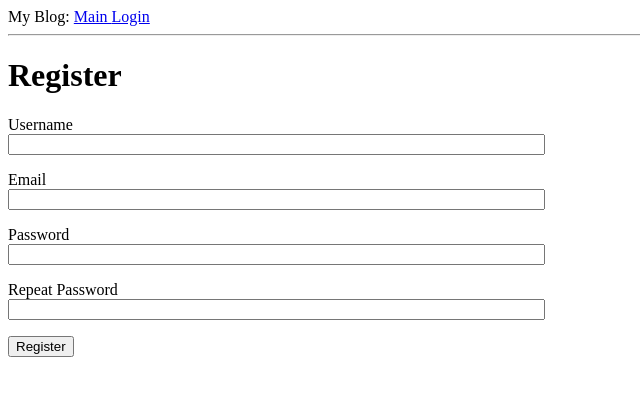
After one commit to Victorvs1967/mega-flask, a Flask app: page /register in a window 1280 px wide. The commit adds this page. Shown: the top 396 px of the page, without its empty margins (0-640 px from the left). Run offline with Flask 2, Linux system fonts and the light colour scheme.

Commit message:
add register

```diff
--- a/app/__init__.py
+++ b/app/__init__.py
@@ -2,11 +2,16 @@ from flask import Flask
 from config import Config
 from flask_sqlalchemy import SQLAlchemy
 from flask_migrate import Migrate
+from flask_login import LoginManager
 
 
 app = Flask(__name__)
 app.config.from_object(Config)
+
 db = SQLAlchemy(app)
 migrate = Migrate(app, db)
+login = LoginManager(app)
+login.login_view = 'login'
+
 
 from app import routes, models
--- a/app/forms.py
+++ b/app/forms.py
@@ -1,6 +1,8 @@
 from flask_wtf import FlaskForm
 from wtforms import StringField, PasswordField, BooleanField, SubmitField
-from wtforms.validators import DataRequired
+from wtforms.validators import DataRequired, Email, EqualTo, ValidationError
+
+from .models import User
 
 
 class LoginForm(FlaskForm):
@@ -9,3 +11,21 @@ class LoginForm(FlaskForm):
     password = PasswordField('Password', validators=[DataRequired()])
     remember_me = BooleanField('Remember Me')
     submit = SubmitField('Sign In')
+
+class RegistrationForm(FlaskForm):
+
+    username = StringField('Username', validators=[DataRequired()])
+    email = StringField('Email', validators=[DataRequired(), Email()])
+    password = PasswordField('Password', validators=[DataRequired()])
+    password2 = PasswordField('Repeat Password', validators=[DataRequired(), EqualTo('password')])
+    submit = SubmitField('Register')
+
+    def validate_username(self, username):
+        user = User.query.filter_by(username=username.data).first()
+        if user is not None:
+            raise ValidationError('Use a different username')
+
+    def validate_email(self, email):
+        user = User.query.filter_by(email=email.data).first()
+        if user is not None:
+            raise ValidationError('Use a different email address')
--- a/app/routes.py
+++ b/app/routes.py
@@ -1,14 +1,17 @@
-from flask import render_template, redirect, url_for, flash
+from flask import render_template, request, redirect, url_for, flash
+from flask_login import current_user, login_user, logout_user, login_required
+from werkzeug.urls import url_parse
 
-from app import app
-from .forms import LoginForm
+from app import app, db
+from .forms import LoginForm, RegistrationForm
+from .models import User
 
 
 @app.route('/')
 @app.route('/index')
+@login_required
 def index():
     title = 'Main Page'
-    user = { 'username': 'Victor'}
     posts = [
         {
             'author': {'username': 'John'},
@@ -27,13 +30,42 @@ def index():
             'body': 'I am the best developer!'
         }
     ]
-    return render_template('index.html', title=title, user=user, posts=posts)
+    return render_template('index.html', title=title, posts=posts)
 
 @app.route('/login', methods=['GET', 'POST'])
 def login():
+    if current_user.is_authenticated:
+        return redirect(url_for('index'))
     title = 'Sign In'
     form = LoginForm()
     if form.validate_on_submit():
-        flash(f'Login requested for user {form.username.data} remember_me={form.remember_me.data}')
+        user = User.query.filter_by(username=form.username.data).first()
+        if user is None or not user.check_password(form.password.data):
+            flash('Invalid username or password')
+            return redirect(url_for('login'))
+        login_user(user, remember=form.remember_me.data)
+        next_page = request.args.get('next')
+        if not next_page or url_parse(next_page).netloc != '':
+            next_page = url_for('index')
+        return redirect(next_page)
+    return render_template('login.html', title=title, form=form)
+
+@app.route('/logout')
+def logout():
+    logout_user()
+    return redirect(url_for('index'))
+
+@app.route('/register', methods=['GET', 'POST'])
+def register():
+    if current_user.is_authenticated:
         return redirect(url_for('index'))
-    return render_template('login.html', title=title, form=form)
+    title = 'Register'
+    form = RegistrationForm()
+    if form.validate_on_submit():
+        user = User(username=form.username.data, email=form.email.data)
+        user.set_password(form.password.data)
+        db.session.add(user)
+        db.session.commit()
+        flash('Congratuation, you are a registered user.')
+        return redirect(url_for('login'))
+    return render_template('register.html', title=title, form=form)
--- a/app/templates/base.html
+++ b/app/templates/base.html
@@ -14,7 +14,11 @@
 <body>
     <div>My Blog:
         <a href="{{ url_for('index') }}">Main </a>
+        {% if current_user.is_anonymous %}
         <a href="{{ url_for('login') }}"> Login</a>
+        {% else %}
+        <a href="{{ url_for('logout') }}"> Logout</a>
+        {% endif %}
     </div>
     <hr>
     {% with messages = get_flashed_messages() %}
--- a/app/templates/index.html
+++ b/app/templates/index.html
@@ -1,6 +1,6 @@
 {% extends "base.html" %}
 {% block content %}
-<h2>Hello, {{ user.username }}!</h2>
+<h2>Hello, {{ current_user.username }}!</h2>
 <div>
     {% for post in posts %}
     <div>
--- a/app/templates/login.html
+++ b/app/templates/login.html
@@ -21,4 +21,5 @@
     <p>{{ form.remember_me() }} {{ form.remember_me.label }}</p>
     <p>{{ form.submit }}</p>
 </form>
+<p>New User? <a href="{{ url_for('register') }}">Click to register.</a></p>
 {% endblock %}
--- /dev/null
+++ b/app/templates/register.html
@@ -0,0 +1,38 @@
+{% extends "base.html" %}
+
+{% block content %}
+<h1>Register</h1>
+<form action="" method="POST">
+    {{ form.hidden_tag() }}
+    <p>
+        {{ form.username.label }}<br>
+        {{ form.username(size=64) }}<br>
+        {% for error in form.username.errors %}
+        <span style="color: red;">[{{ error }}]</span>
+        {% endfor %}
+    </p>
+    <p>
+        {{ form.email.label }}<br>
+        {{ form.email(size=64) }}<br>
+        {% for error in form.email.errors %}
+        <span style="color: red;">[{{ error }}]</span>
+        {% endfor %}
+    </p>
+    <p>
+        {{ form.password.label }}<br>
+        {{ form.password(size=64) }}<br>
+        {% for error in form.password.errors %}
+        <span style="color: red;">[{{ error }}]</span>
+        {% endfor %}
+    </p>
+    <p>
+        {{ form.password2.label }}<br>
+        {{ form.password2(size=64) }}<br>
+        {% for error in form.password2.errors %}
+        <span style="color: red;">[{{ error }}]</span>
+        {% endfor %}
+
+    </p>
+    <p>{{ form.submit }}</p>
+</form>
+{% endblock %}
```
Also changed, not shown: app/models.py (+7 -2 lines), app.db.
